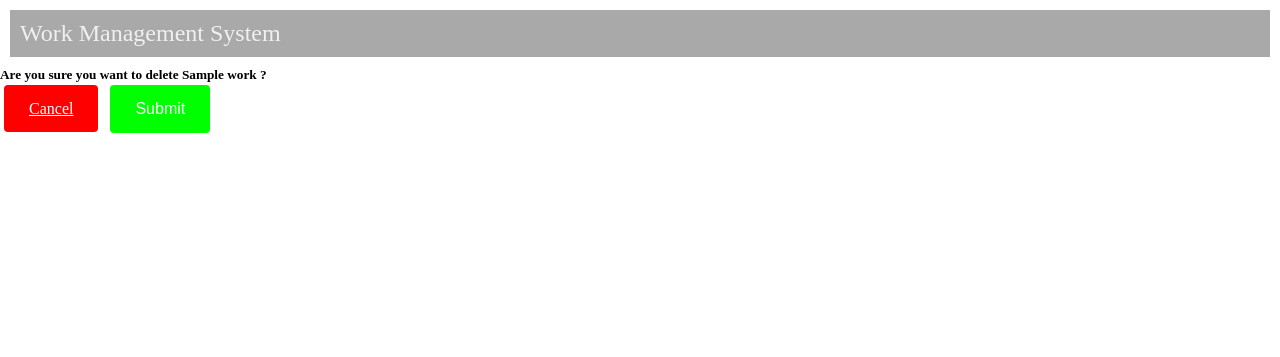
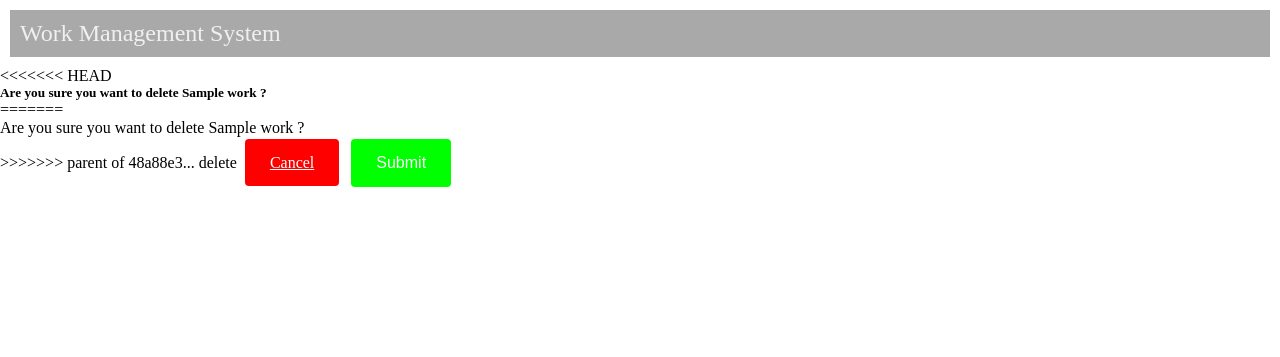
Before and after one commit to sharad52/Work_Management_System, a Django app: template templates/pages/delete-form.html in a window 1280 px wide. Shown: the top 357 px of the page. Run offline with Django 3.2, Linux system fonts and the light colour scheme; the template is opened without the code that fills it: most values are stand-ins (such as "Sample title", 1, 10 or a date in 2020).

```diff
--- a/templates/pages/delete-form.html
+++ b/templates/pages/delete-form.html
@@ -1,7 +1,12 @@
 {% extends 'base.html' %}
 {% block content %}
+<<<<<<< HEAD
 <form action="{% url 'SurfaceApp:DeleteWork' work.slug %}" method="POST">{% csrf_token %}
 	<h5>Are you sure you want to delete {{ work }} ? </h5>
+=======
+	<form action="{% url 'SurfaceApp:DeleteWork' work.id %}" method="POST">{% csrf_token %}
+		<p>Are you sure you want to delete {{ work }} ? </p>
+>>>>>>> parent of 48a88e3... delete
 
 	<a href="{% url 'SurfaceApp:index' %}" class="action-btn-danger">Cancel</a>
 	<input class="action-btn-success" type="submit" name="Confirm">
```
Also changed, not shown: 1 other file.
